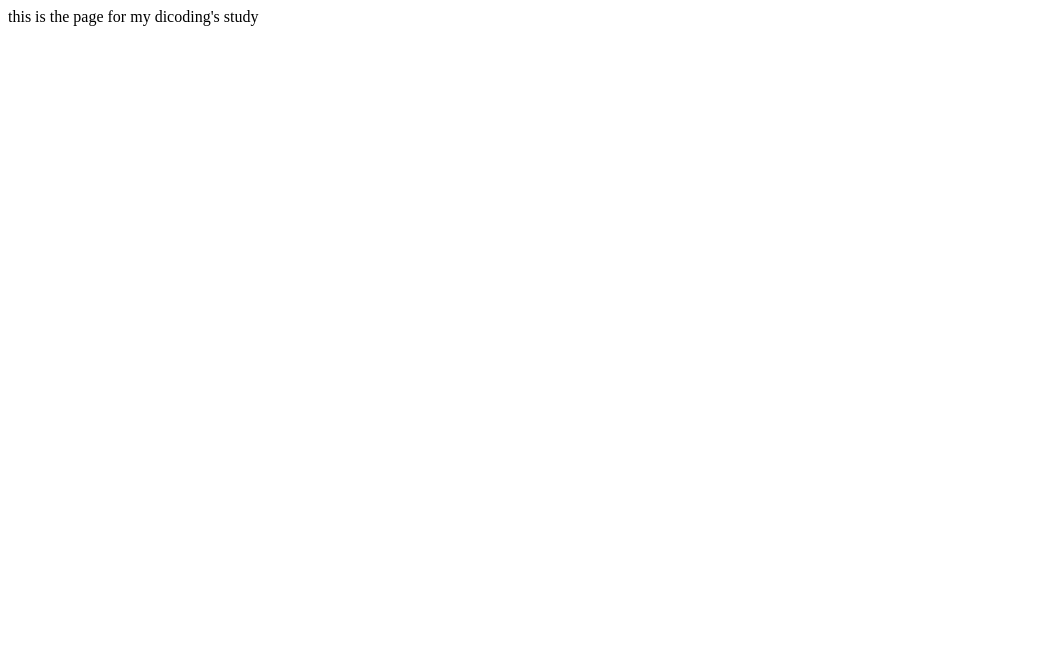
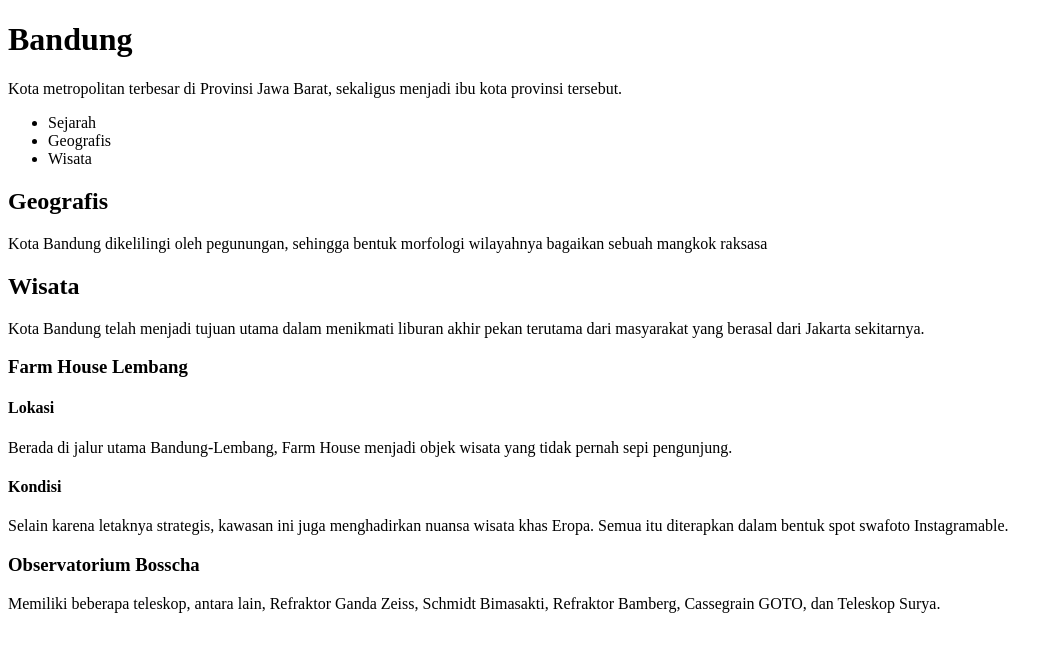
Before and after one commit to fairuzikbar/fairuzikbar.github.io, a plain HTML site: page index.html in a window 1280 px wide. Shown: the whole page, without its empty margins (0-1059 px from the left). Drawn offline with Linux system fonts and the light colour scheme.

Commit message:
Update index.html

```diff
--- a/index.html
+++ b/index.html
@@ -1,3 +1,4 @@
+<!DOCTYPE html>
 <html>
   <head>
     <title>Test Page</title>
@@ -5,6 +6,32 @@
   <style>
   </style>
   <body>
-    <p>this is the page for my dicoding's study</p>
+    <h1>Bandung</h1>
+<p>Kota metropolitan terbesar di Provinsi Jawa Barat, sekaligus menjadi ibu kota provinsi tersebut.</p>
+<ul>
+   <li>Sejarah</li>
+   <li>Geografis</li>
+   <li>Wisata</li>
+</ul>
+
+    <h2>Geografis</h2>
+    <p>Kota Bandung dikelilingi oleh pegunungan, sehingga bentuk morfologi wilayahnya bagaikan sebuah mangkok raksasa</p>
+
+    <h2>Wisata</h2>
+    <p>Kota Bandung telah menjadi tujuan utama dalam menikmati liburan akhir pekan terutama dari masyarakat yang berasal
+       dari Jakarta sekitarnya.</p>
+
+    <h3>Farm House Lembang</h3>
+    <h4>Lokasi</h4>
+    <p>Berada di jalur utama Bandung-Lembang, Farm House menjadi objek wisata yang tidak pernah sepi pengunjung.</p>
+
+    <h4>Kondisi</h4>
+    <p>Selain karena letaknya strategis, kawasan ini juga menghadirkan nuansa wisata khas Eropa. Semua itu diterapkan dalam
+       bentuk
+       spot swafoto Instagramable.</p>
+
+    <h3>Observatorium Bosscha</h3>
+    <p>Memiliki beberapa teleskop, antara lain, Refraktor Ganda Zeiss, Schmidt Bimasakti, Refraktor Bamberg,
+       Cassegrain GOTO, dan Teleskop Surya.</p>
   </body>
 </html>
```
